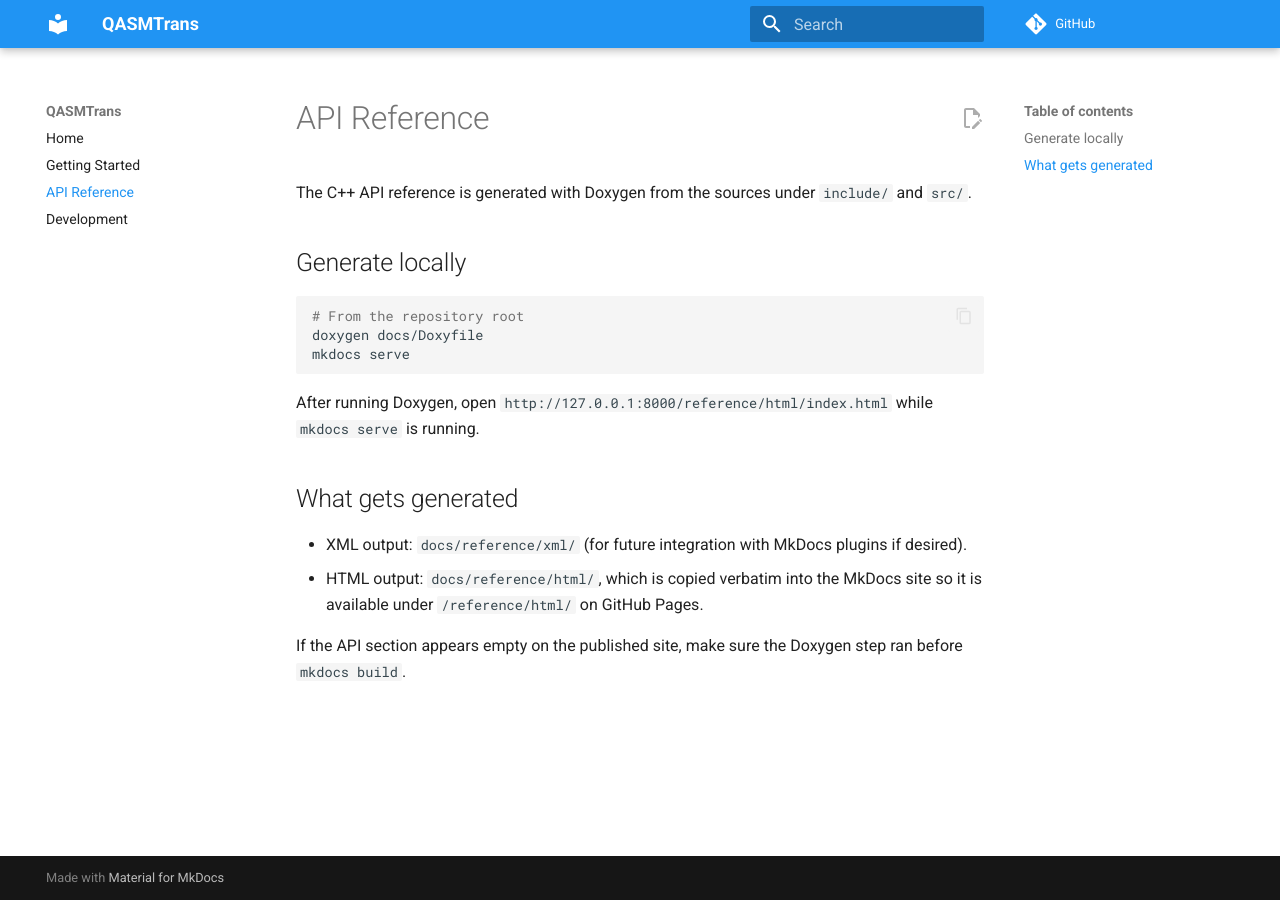
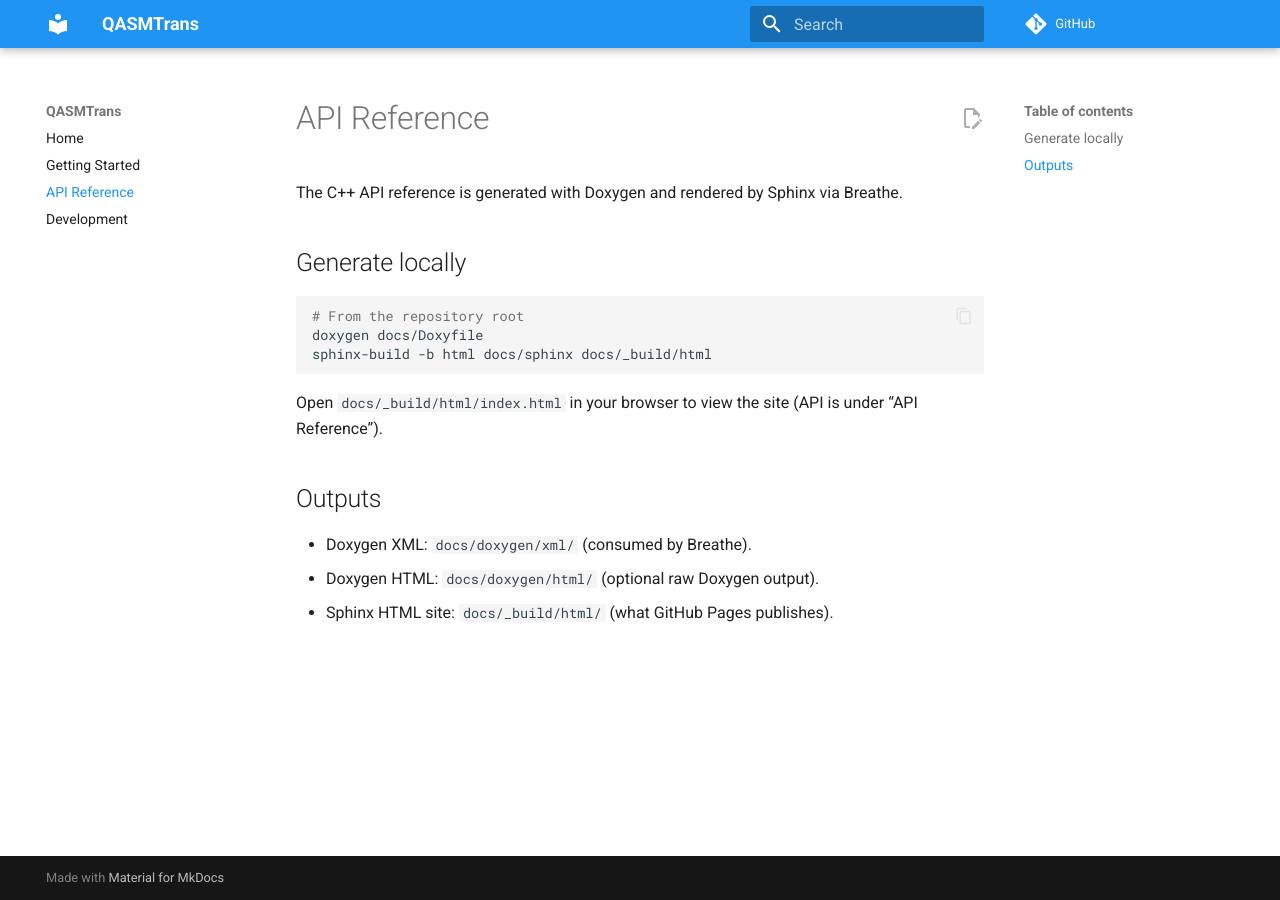
Before and after one commit to DogmaticSkeptic/qasmtrans, an MkDocs documentation site: the page built from docs/api.md, in a window 1280 px wide. Built offline with MkDocs 1.6.1 and Material for MkDocs 9.7.7, drawn with Linux system fonts in a browser that asks for light colours; comment, search, counter and statistics services are not loaded.

Commit message:
Changed it to sphinx

````diff
--- a/docs/api.md
+++ b/docs/api.md
@@ -1,17 +1,16 @@
 # API Reference
 
-The C++ API reference is generated with Doxygen from the sources under `include/` and `src/`.
+The C++ API reference is generated with Doxygen and rendered by Sphinx via Breathe.
 
 ## Generate locally
 ```bash
 # From the repository root
 doxygen docs/Doxyfile
-mkdocs serve
+sphinx-build -b html docs/sphinx docs/_build/html
 ```
-After running Doxygen, open `http://127.0.0.1:8000/reference/html/index.html` while `mkdocs serve` is running.
+Open `docs/_build/html/index.html` in your browser to view the site (API is under “API Reference”).
 
-## What gets generated
-- XML output: `docs/reference/xml/` (for future integration with MkDocs plugins if desired).
-- HTML output: `docs/reference/html/`, which is copied verbatim into the MkDocs site so it is available under `/reference/html/` on GitHub Pages.
-
-If the API section appears empty on the published site, make sure the Doxygen step ran before `mkdocs build`.
+## Outputs
+- Doxygen XML: `docs/doxygen/xml/` (consumed by Breathe).
+- Doxygen HTML: `docs/doxygen/html/` (optional raw Doxygen output).
+- Sphinx HTML site: `docs/_build/html/` (what GitHub Pages publishes).
--- a/docs/requirements.txt
+++ b/docs/requirements.txt
@@ -1,3 +1,7 @@
 mkdocs>=1.5
 mkdocs-material>=9.5
 pymdown-extensions>=10.4
+Sphinx>=7.2
+myst-parser>=2.0
+breathe>=4.35
+furo>=2024.1.29
````
Also changed, not shown: README.md (+2 -2 lines), docs/development.md (+7 -7 lines), docs/sphinx/api.rst (added, +10 -0 lines), docs/sphinx/conf.py (added, +32 -0 lines), docs/sphinx/dev-notes.md (added, +15 -0 lines), docs/sphinx/getting-started.md (added, +37 -0 lines), docs/sphinx/index.rst (added, +14 -0 lines), 3 other files.
